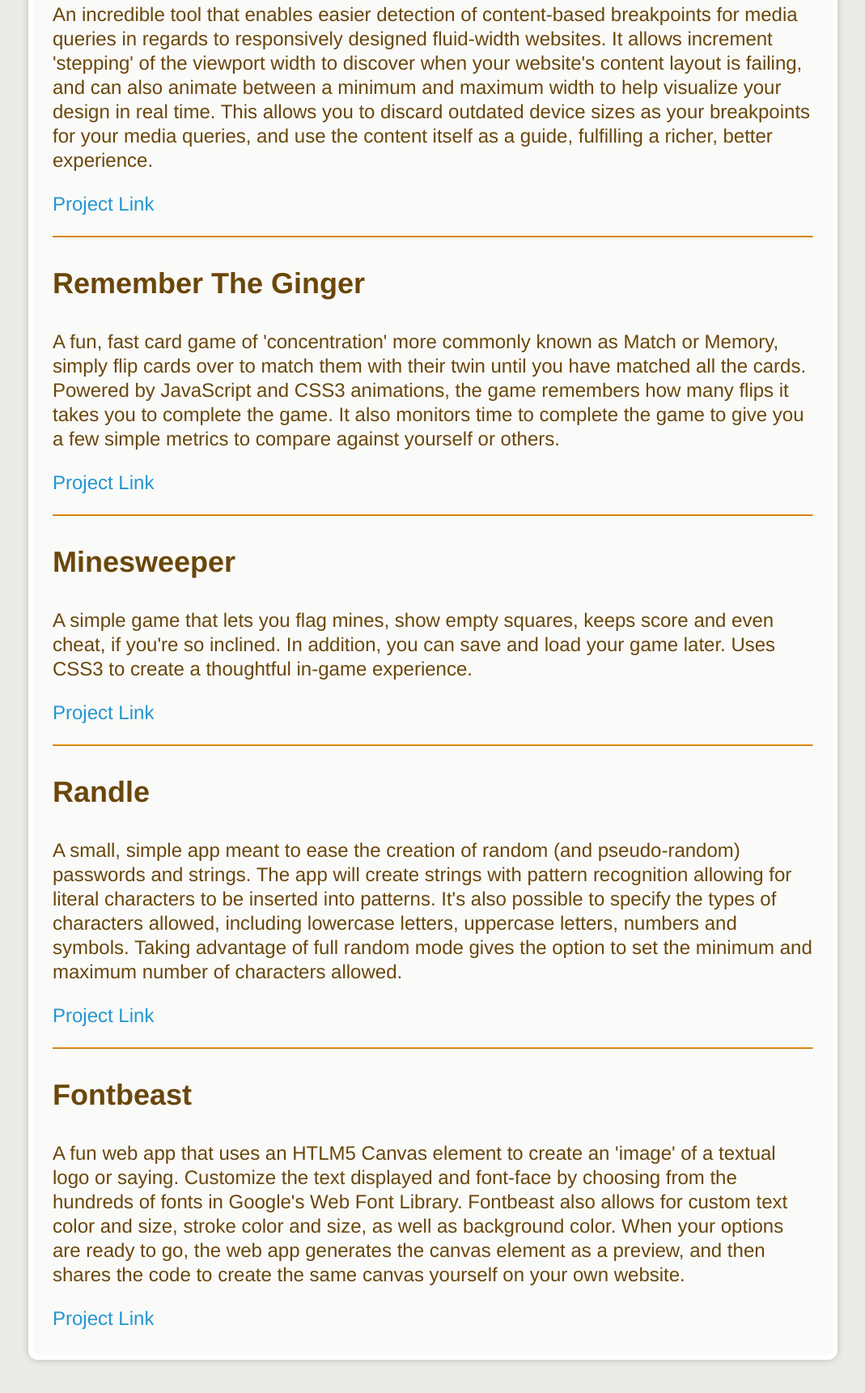
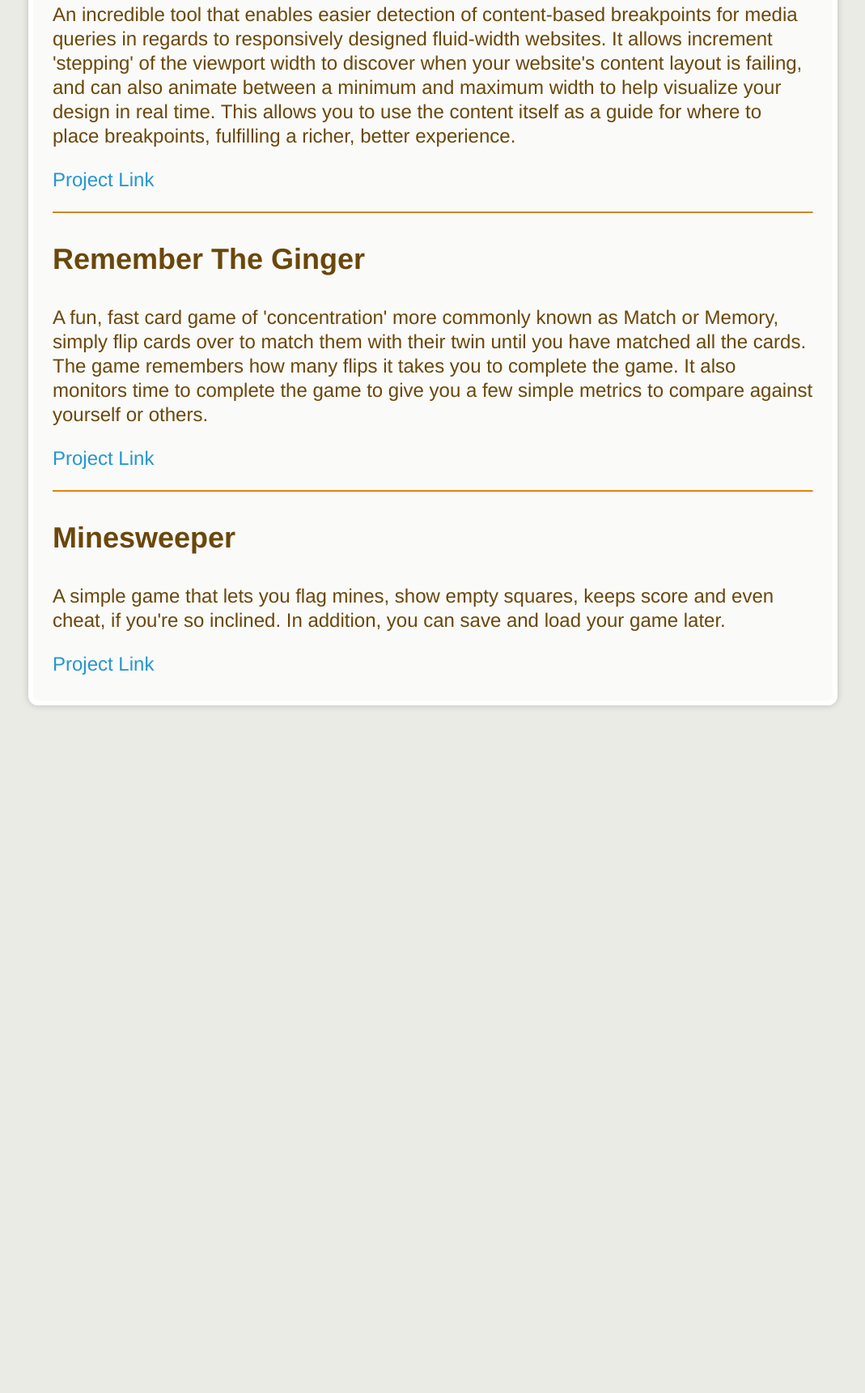
Before and after one commit to BradleyStaples/bradleystaples.com, a Gatsby site: page /projects in a window 1280 px wide. Shown: the part 438-2158 px from the top of the page at 81% size, without its empty margins (105-1174 px from the left). After the commit the page ends 1357 px from the top, so only its background shows below. Built offline with nearby package versions, Linux system fonts and the light colour scheme; Gatsby itself is replaced by a stand-in of ours.

Commit message:
link to projects page. update favicon path. hide randle/fontbeast projects.

```diff
--- a/src/components/page.js
+++ b/src/components/page.js
@@ -12,7 +12,7 @@ const Page = ({ title, h2, children }) => {
         <link rel='canonical' href='https://bradleystaples.com/' />
         <meta name='description' content='The website of Bradley Staples, software engineer.' />
         <meta name='author' content='Bradley Staples' />
-        <link rel='shortcut' href='/images/favicon.ico' />
+        <link rel='icon' href='/favicon.ico' />
         <meta name='robots' content='index, follow' />
         <meta name='viewport' content='width=device-width, initial-scale=1, shrink-to-fit=no' />
       </Helmet>
--- a/src/pages/index.js
+++ b/src/pages/index.js
@@ -1,10 +1,15 @@
 import * as React from 'react';
+import { Link } from 'gatsby';
+
 import Page from '../components/page';
+
 
 const IndexPage = () => {
   return (
     <Page title='Bradley Staples' h2='A Proven Software Engineer'>
       <p>Bradley has over a decade of web development and software engineering experience, primarily in front-end development building professional custom user interfaces ranging from complex web apps to marketing websites.</p>
+      <p>To see a few of his projects, see the <Link to='/projects'>projects</Link> page.</p>
+
     </Page>
   )
 }
--- a/src/pages/projects.js
+++ b/src/pages/projects.js
@@ -5,24 +5,24 @@ const ProjectsPage = () => {
   return (
     <Page title='Projects | Bradley Staples' h2='Projects'>
       <h3>Resizive</h3>
-      <p>An incredible tool that enables easier detection of content-based breakpoints for media queries in regards to responsively designed fluid-width websites. It allows increment 'stepping' of the viewport width to discover when your website's content layout is failing, and can also animate between a minimum and maximum width to help visualize your design in real time. This allows you to discard outdated device sizes as your breakpoints for your media queries, and use the content itself as a guide, fulfilling a richer, better experience.</p>
+      <p>An incredible tool that enables easier detection of content-based breakpoints for media queries in regards to responsively designed fluid-width websites. It allows increment 'stepping' of the viewport width to discover when your website's content layout is failing, and can also animate between a minimum and maximum width to help visualize your design in real time. This allows you to use the content itself as a guide for where to place breakpoints, fulfilling a richer, better experience.</p>
       <p><a href='https://resizive.bradleystaples.com'>Project Link</a></p>
       <hr />
       <h3>Remember The Ginger</h3>
-      <p>A fun, fast card game of 'concentration' more commonly known as Match or Memory, simply flip cards over to match them with their twin until you have matched all the cards. Powered by JavaScript and CSS3 animations, the game remembers how many flips it takes you to complete the game. It also monitors time to complete the game to give you a few simple metrics to compare against yourself or others.</p>
+      <p>A fun, fast card game of 'concentration' more commonly known as Match or Memory, simply flip cards over to match them with their twin until you have matched all the cards. The game remembers how many flips it takes you to complete the game. It also monitors time to complete the game to give you a few simple metrics to compare against yourself or others.</p>
       <p><a href='https://remember-the-ginger.bradleystaples.com'>Project Link</a></p>
       <hr />
       <h3>Minesweeper</h3>
-      <p>A simple game that lets you flag mines, show empty squares, keeps score and even cheat, if you're so inclined. In addition, you can save and load your game later. Uses CSS3 to create a thoughtful in-game experience.</p>
+      <p>A simple game that lets you flag mines, show empty squares, keeps score and even cheat, if you're so inclined. In addition, you can save and load your game later.</p>
       <p><a href='https://minesweeper.bradleystaples.com'>Project Link</a></p>
-      <hr />
+      {/* <hr />
       <h3>Randle</h3>
       <p>A small, simple app meant to ease the creation of random (and pseudo-random) passwords and strings. The app will create strings with pattern recognition allowing for literal characters to be inserted into patterns. It's also possible to specify the types of characters allowed, including lowercase letters, uppercase letters, numbers and symbols. Taking advantage of full random mode gives the option to set the minimum and maximum number of characters allowed.</p>
       <p><a href='https://randle.bradleystaples.com'>Project Link</a></p>
       <hr />
       <h3>Fontbeast</h3>
       <p>A fun web app that uses an HTLM5 Canvas element to create an 'image' of a textual logo or saying. Customize the text displayed and font-face by choosing from the hundreds of fonts in Google's Web Font Library. Fontbeast also allows for custom text color and size, stroke color and size, as well as background color. When your options are ready to go, the web app generates the canvas element as a preview, and then shares the code to create the same canvas yourself on your own website.</p>
-      <p><a href='https://fontbeast.bradleystaples.com'>Project Link</a></p>
+      <p><a href='https://fontbeast.bradleystaples.com'>Project Link</a></p> */}
     </Page>
   )
 }
```
Also changed, not shown: static/favicon.ico (renamed from static/images/favicon.ico).
